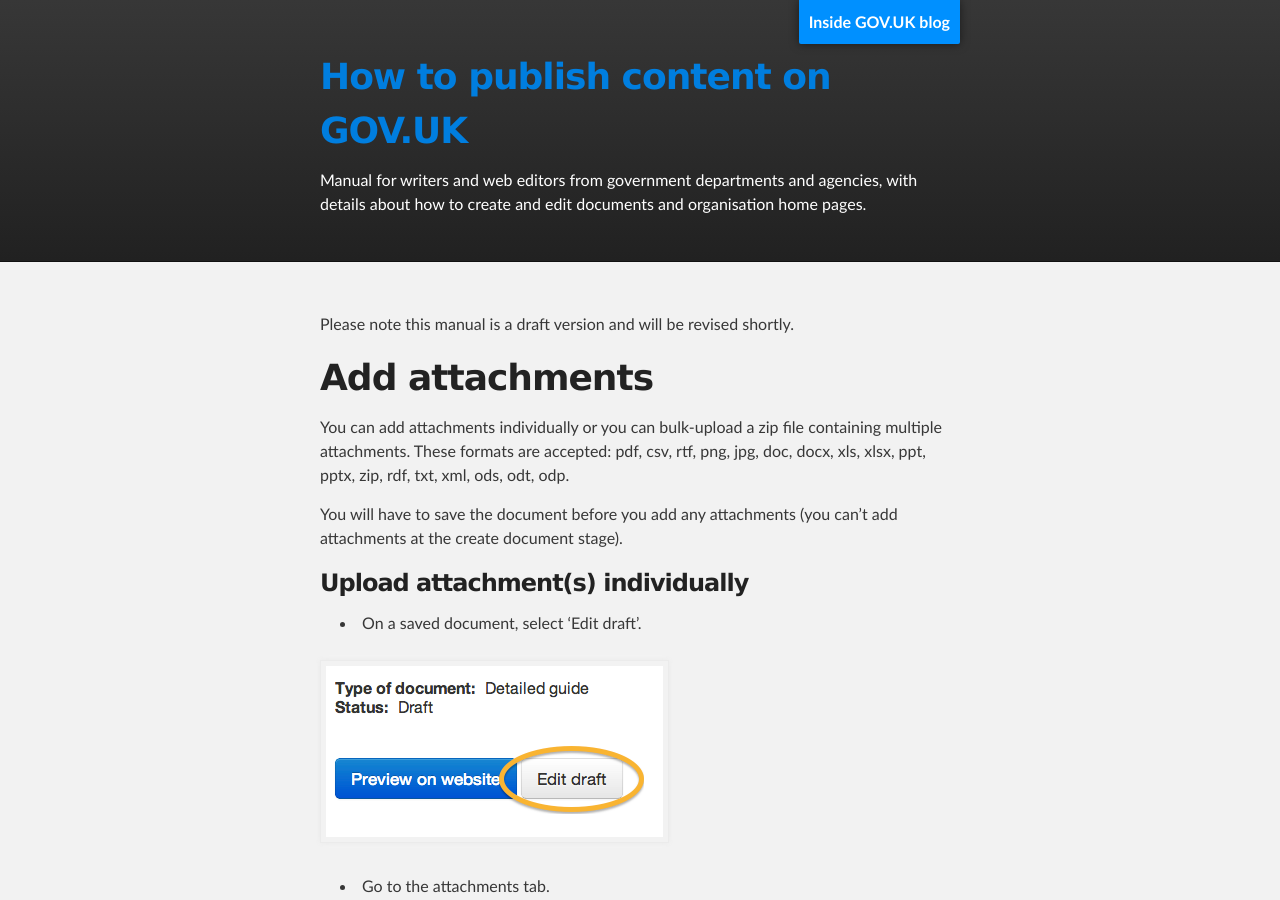
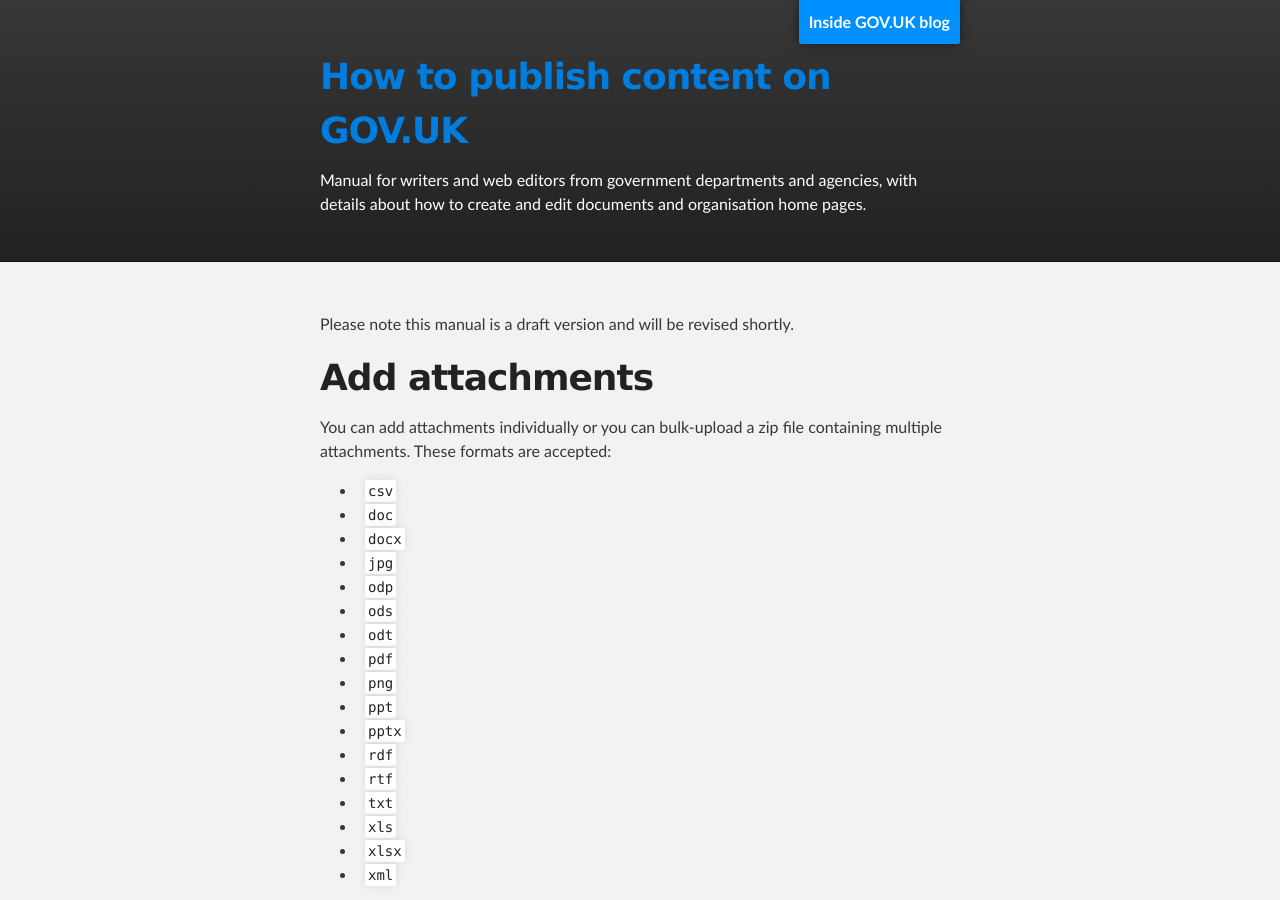
Before and after one commit to alphagov/inside-government-admin-guide, a Jekyll site: the page built from creating-documents/add-attachments.md, in a window 1280 px wide and 900 px high. Built offline with Jekyll 4.4.1, drawn with Linux system fonts in a browser that asks for light colours.

Commit message:
Tweak allowed attachment formats
- turn into a bulleted list
- sort alphabetically
- removed `zip` from the list
- marked up entries as code for better readability

```diff
--- a/creating-documents/add-attachments.md
+++ b/creating-documents/add-attachments.md
@@ -7,7 +7,25 @@
 
 # Add attachments
 
-You can add attachments individually or you can bulk-upload a zip file containing multiple attachments. These formats are accepted: pdf, csv, rtf, png, jpg, doc, docx, xls, xlsx, ppt, pptx, zip, rdf, txt, xml, ods, odt, odp.
+You can add attachments individually or you can bulk-upload a zip file containing multiple attachments. These formats are accepted:
+
+* `csv`
+* `doc`
+* `docx`
+* `jpg`
+* `odp`
+* `ods`
+* `odt`
+* `pdf`
+* `png`
+* `ppt`
+* `pptx`
+* `rdf`
+* `rtf`
+* `txt`
+* `xls`
+* `xlsx`
+* `xml`
 
 You will have to save the document before you add any attachments (you can't add attachments at the create document stage).
 
```
